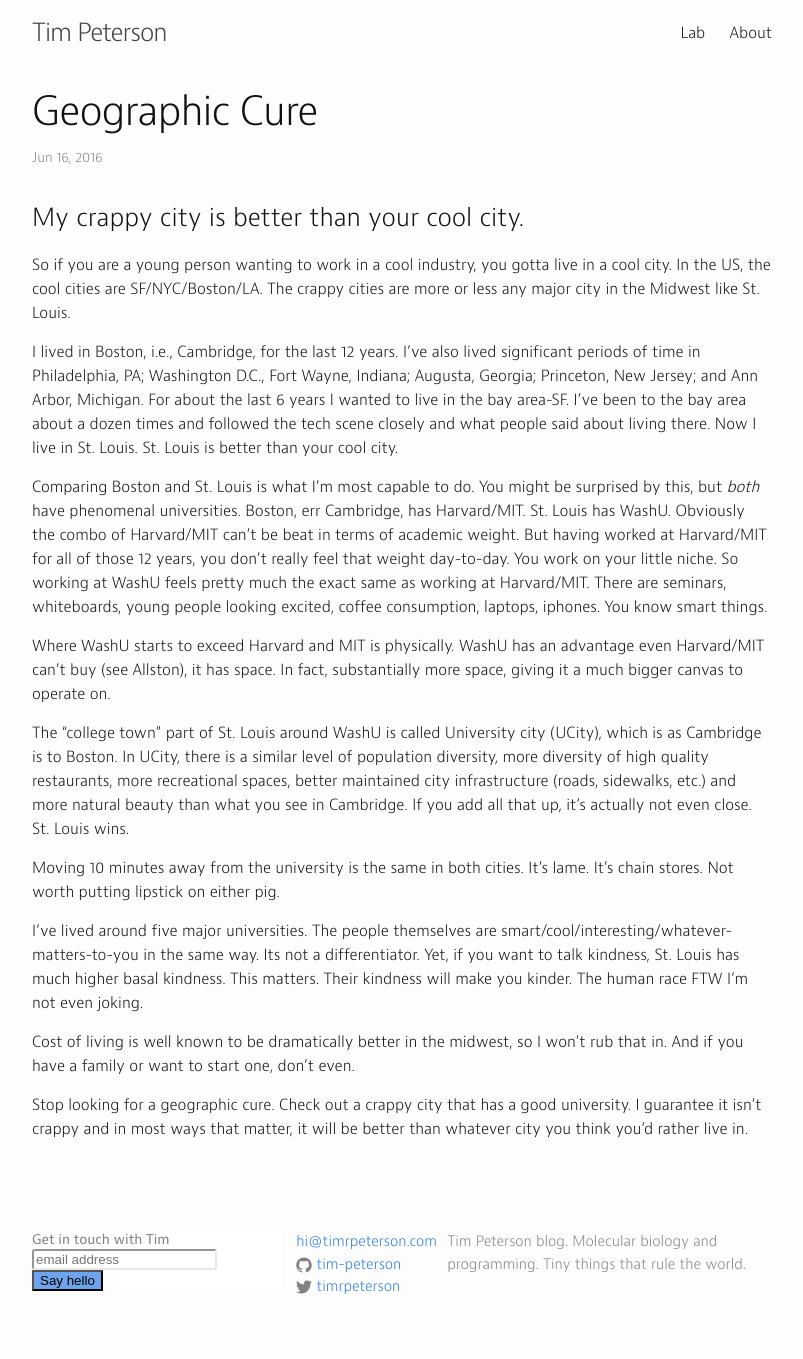
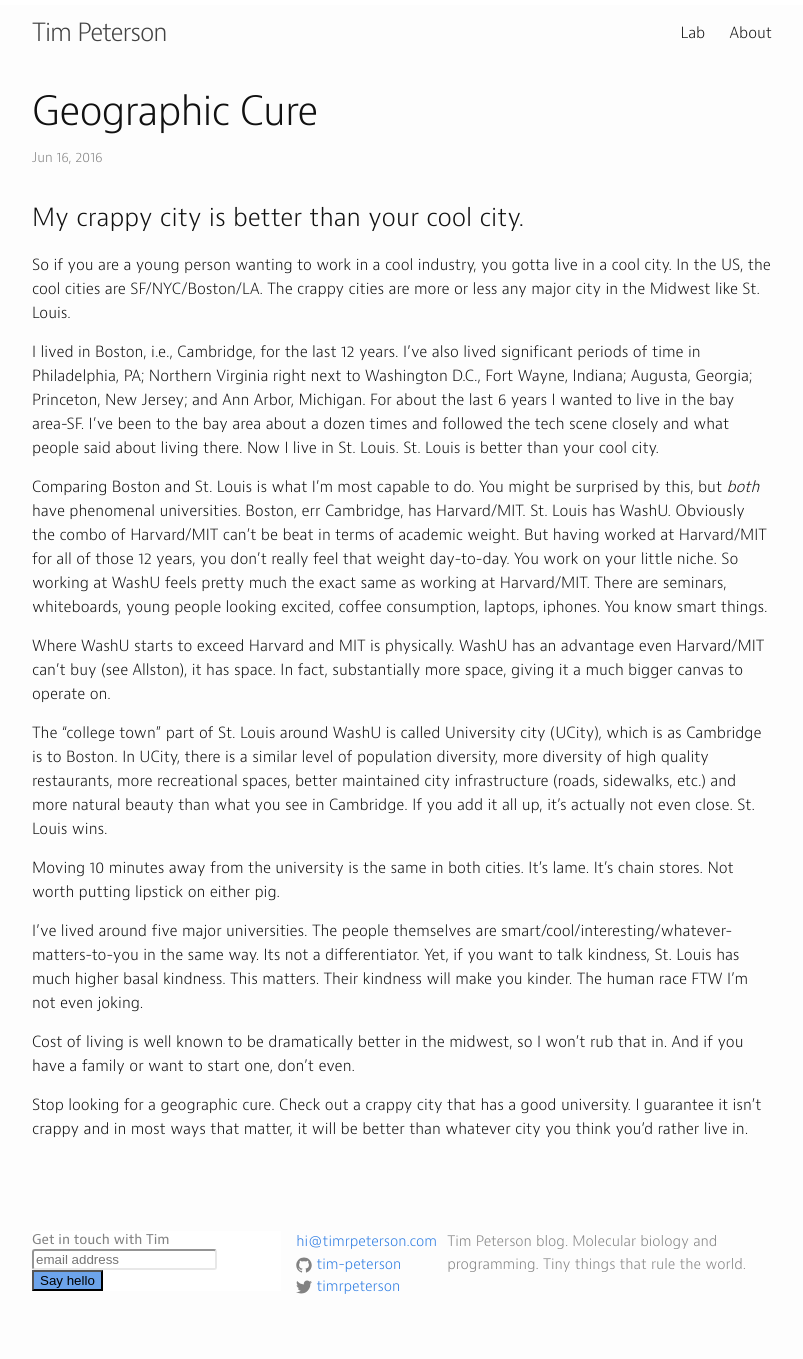
Before and after one commit to tim-peterson/timrpeterson, a Jekyll site: the page built from _posts/2016-06-16-geographic-cure.markdown, in a window 1280 px wide. Shown: the whole page, without its empty margins (238-1041 px from the left). Built offline with Jekyll 4.4.1, drawn with Linux system fonts in a browser that asks for light colours; comment, search, counter and statistics services are not loaded.

Commit message:
geographic cure5

```diff
--- a/_posts/2016-06-16-geographic-cure.markdown
+++ b/_posts/2016-06-16-geographic-cure.markdown
@@ -11,13 +11,13 @@ comments: True
 
 So if you are a young person wanting to work in a cool industry, you gotta live in a cool city. In the US, the cool cities are SF/NYC/Boston/LA. The crappy cities are more or less any major city in the Midwest like St. Louis.
 
-I lived in Boston, i.e., Cambridge, for the last 12 years. I've also lived significant periods of time in Philadelphia, PA; Washington D.C., Fort Wayne, Indiana; Augusta, Georgia; Princeton, New Jersey; and Ann Arbor, Michigan. For about the last 6 years I wanted to live in the bay area-SF. I've been to the bay area about a dozen times and followed the tech scene closely and what people said about living there. Now I live in St. Louis. St. Louis is better than your cool city.
+I lived in Boston, i.e., Cambridge, for the last 12 years. I've also lived significant periods of time in Philadelphia, PA; Northern Virginia right next to Washington D.C., Fort Wayne, Indiana; Augusta, Georgia; Princeton, New Jersey; and Ann Arbor, Michigan. For about the last 6 years I wanted to live in the bay area-SF. I've been to the bay area about a dozen times and followed the tech scene closely and what people said about living there. Now I live in St. Louis. St. Louis is better than your cool city.
 
 Comparing Boston and St. Louis is what I'm most capable to do. You might be surprised by this, but *both* have phenomenal universities. Boston, err Cambridge, has Harvard/MIT. St. Louis has WashU. Obviously the combo of Harvard/MIT can't be beat in terms of academic weight. But having worked at Harvard/MIT for all of those 12 years, you don't really feel that weight day-to-day. You work on your little niche. So working at WashU feels pretty much the exact same as working at Harvard/MIT. There are seminars, whiteboards, young people looking excited, coffee consumption, laptops, iphones. You know smart things.
 
 Where WashU starts to exceed Harvard and MIT is physically. WashU has an advantage even Harvard/MIT can't buy (see Allston), it has space. In fact, substantially more space, giving it a much bigger canvas to operate on.
 
-The "college town" part of St. Louis around WashU is called University city (UCity), which is as Cambridge is to Boston. In UCity, there is a similar level of population diversity, more diversity of high quality restaurants, more recreational spaces, better maintained city infrastructure (roads, sidewalks, etc.) and more natural beauty than what you see in Cambridge. If you add all that up, it's actually not even close. St. Louis wins.
+The "college town" part of St. Louis around WashU is called University city (UCity), which is as Cambridge is to Boston. In UCity, there is a similar level of population diversity, more diversity of high quality restaurants, more recreational spaces, better maintained city infrastructure (roads, sidewalks, etc.) and more natural beauty than what you see in Cambridge. If you add it all up, it's actually not even close. St. Louis wins.
 
 Moving 10 minutes away from the university is the same in both cities. It's lame. It's chain stores. Not worth putting lipstick on either pig.
 
```
